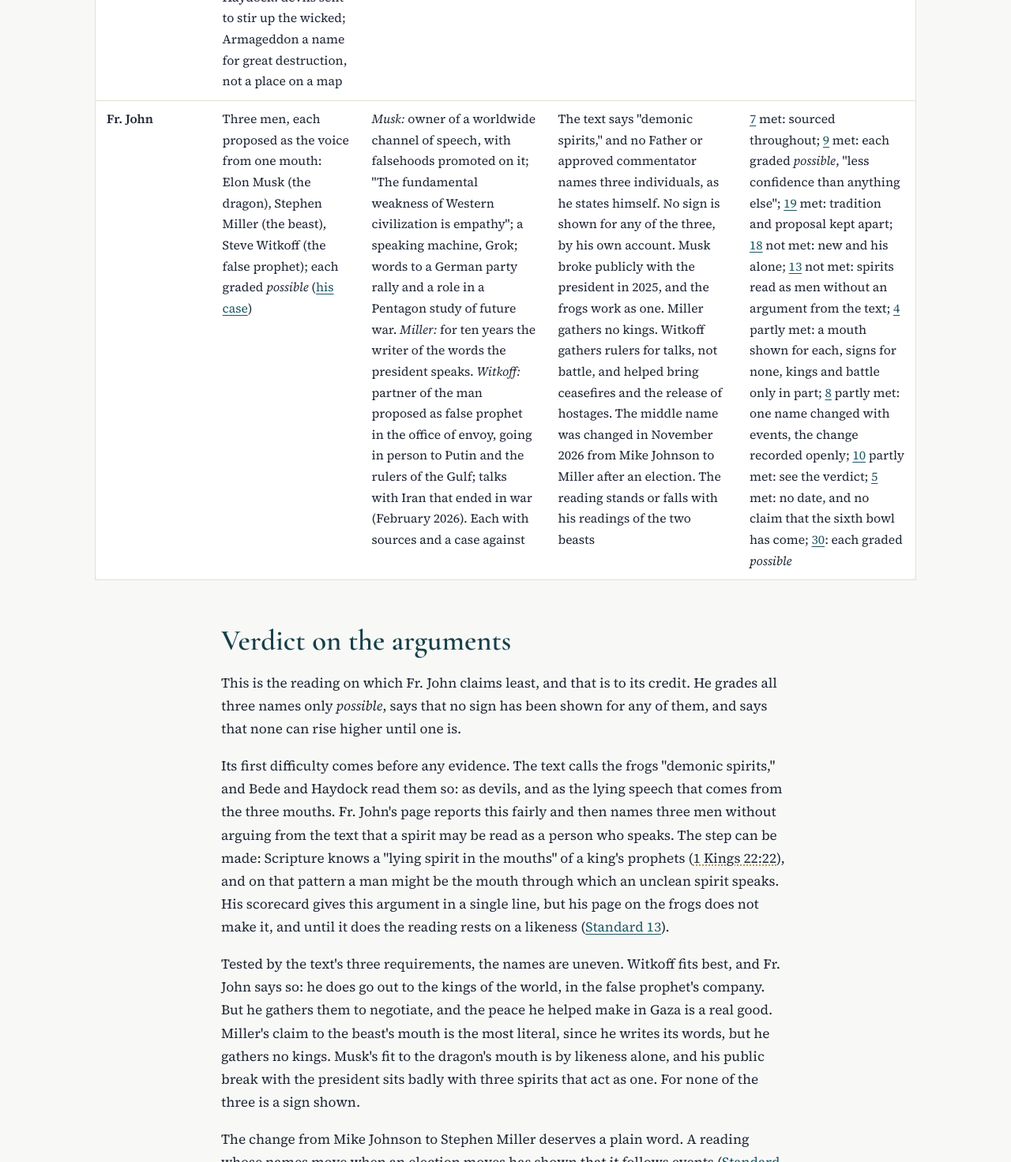
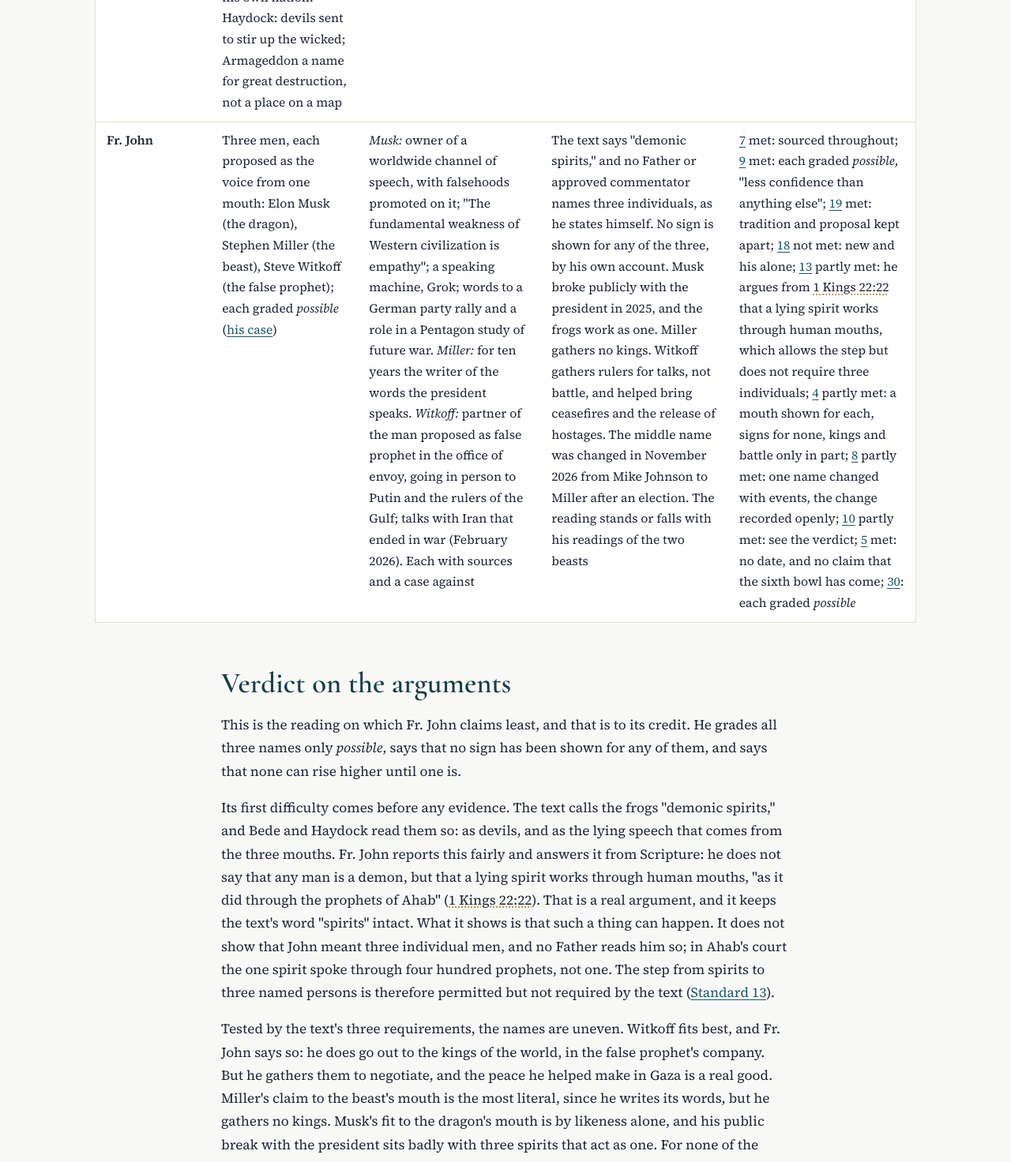
Before and after one commit to johndireen3-blip/apocalypse13, a plain HTML site: page the-three-frogs.html in a window 1280 px wide. Shown: the part 2180-3652 px from the top of the page at 79% size. Drawn offline with nearby package versions, Linux system fonts and the light colour scheme.

Commit message:
Three Frogs verdict corrected
Co-Authored-By: Claude Fable 5.2 <noreply@anthropic.com>
Claude-Session: https://claude.ai/code/session_01RUV5AvzH41ugHwbyErk5Hc

```diff
--- a/the-three-frogs.html
+++ b/the-three-frogs.html
@@ -98,14 +98,14 @@
 <td>Three men, each proposed as the voice from one mouth: Elon Musk (the dragon), Stephen Miller (the beast), Steve Witkoff (the false prophet); each graded <em>possible</em> (<a href="https://apocalypse12.org/the-three-frogs" target="_blank" rel="noopener">his case</a>)</td>
 <td><em>Musk:</em> owner of a worldwide channel of speech, with falsehoods promoted on it; "The fundamental weakness of Western civilization is empathy"; a speaking machine, Grok; words to a German party rally and a role in a Pentagon study of future war. <em>Miller:</em> for ten years the writer of the words the president speaks. <em>Witkoff:</em> partner of the man proposed as false prophet in the office of envoy, going in person to Putin and the rulers of the Gulf; talks with Iran that ended in war (February 2026). Each with sources and a case against</td>
 <td>The text says "demonic spirits," and no Father or approved commentator names three individuals, as he states himself. No sign is shown for any of the three, by his own account. Musk broke publicly with the president in 2025, and the frogs work as one. Miller gathers no kings. Witkoff gathers rulers for talks, not battle, and helped bring ceasefires and the release of hostages. The middle name was changed in November 2026 from Mike Johnson to Miller after an election. The reading stands or falls with his readings of the two beasts</td>
-<td><a href="/the-standards#s7" target="_blank" rel="noopener">7</a> met: sourced throughout; <a href="/the-standards#s9" target="_blank" rel="noopener">9</a> met: each graded <em>possible</em>, "less confidence than anything else"; <a href="/the-standards#s19" target="_blank" rel="noopener">19</a> met: tradition and proposal kept apart; <a href="/the-standards#s18" target="_blank" rel="noopener">18</a> not met: new and his alone; <a href="/the-standards#s13" target="_blank" rel="noopener">13</a> not met: spirits read as men without an argument from the text; <a href="/the-standards#s4" target="_blank" rel="noopener">4</a> partly met: a mouth shown for each, signs for none, kings and battle only in part; <a href="/the-standards#s8" target="_blank" rel="noopener">8</a> partly met: one name changed with events, the change recorded openly; <a href="/the-standards#s10" target="_blank" rel="noopener">10</a> partly met: see the verdict; <a href="/the-standards#s5" target="_blank" rel="noopener">5</a> met: no date, and no claim that the sixth bowl has come; <a href="/the-standards#s30" target="_blank" rel="noopener">30</a>: each graded <em>possible</em></td>
+<td><a href="/the-standards#s7" target="_blank" rel="noopener">7</a> met: sourced throughout; <a href="/the-standards#s9" target="_blank" rel="noopener">9</a> met: each graded <em>possible</em>, "less confidence than anything else"; <a href="/the-standards#s19" target="_blank" rel="noopener">19</a> met: tradition and proposal kept apart; <a href="/the-standards#s18" target="_blank" rel="noopener">18</a> not met: new and his alone; <a href="/the-standards#s13" target="_blank" rel="noopener">13</a> partly met: he argues from <a class="sref" href="https://bible.usccb.org/bible/1kings/22" target="_blank" rel="noopener">1 Kings 22:22</a> that a lying spirit works through human mouths, which allows the step but does not require three individuals; <a href="/the-standards#s4" target="_blank" rel="noopener">4</a> partly met: a mouth shown for each, signs for none, kings and battle only in part; <a href="/the-standards#s8" target="_blank" rel="noopener">8</a> partly met: one name changed with events, the change recorded openly; <a href="/the-standards#s10" target="_blank" rel="noopener">10</a> partly met: see the verdict; <a href="/the-standards#s5" target="_blank" rel="noopener">5</a> met: no date, and no claim that the sixth bowl has come; <a href="/the-standards#s30" target="_blank" rel="noopener">30</a>: each graded <em>possible</em></td>
 </tr>
 </tbody>
 </table></div>
 <div class="narrow-in">
 <h2>Verdict on the arguments</h2>
 <p>This is the reading on which Fr. John claims least, and that is to its credit. He grades all three names only <em>possible</em>, says that no sign has been shown for any of them, and says that none can rise higher until one is.</p>
-<p>Its first difficulty comes before any evidence. The text calls the frogs "demonic spirits," and Bede and Haydock read them so: as devils, and as the lying speech that comes from the three mouths. Fr. John's page reports this fairly and then names three men without arguing from the text that a spirit may be read as a person who speaks. The step can be made: Scripture knows a "lying spirit in the mouths" of a king's prophets (<a class="sref" href="https://bible.usccb.org/bible/1kings/22" target="_blank" rel="noopener">1 Kings 22:22</a>), and on that pattern a man might be the mouth through which an unclean spirit speaks. His scorecard gives this argument in a single line, but his page on the frogs does not make it, and until it does the reading rests on a likeness (<a href="/the-standards#s13" target="_blank" rel="noopener">Standard 13</a>).</p>
+<p>Its first difficulty comes before any evidence. The text calls the frogs "demonic spirits," and Bede and Haydock read them so: as devils, and as the lying speech that comes from the three mouths. Fr. John reports this fairly and answers it from Scripture: he does not say that any man is a demon, but that a lying spirit works through human mouths, "as it did through the prophets of Ahab" (<a class="sref" href="https://bible.usccb.org/bible/1kings/22" target="_blank" rel="noopener">1 Kings 22:22</a>). That is a real argument, and it keeps the text's word "spirits" intact. What it shows is that such a thing can happen. It does not show that John meant three individual men, and no Father reads him so; in Ahab's court the one spirit spoke through four hundred prophets, not one. The step from spirits to three named persons is therefore permitted but not required by the text (<a href="/the-standards#s13" target="_blank" rel="noopener">Standard 13</a>).</p>
 <p>Tested by the text's three requirements, the names are uneven. Witkoff fits best, and Fr. John says so: he does go out to the kings of the world, in the false prophet's company. But he gathers them to negotiate, and the peace he helped make in Gaza is a real good. Miller's claim to the beast's mouth is the most literal, since he writes its words, but he gathers no kings. Musk's fit to the dragon's mouth is by likeness alone, and his public break with the president sits badly with three spirits that act as one. For none of the three is a sign shown.</p>
 <p>The change from Mike Johnson to Stephen Miller deserves a plain word. A reading whose names move when an election moves has shown that it follows events (<a href="/the-standards#s8" target="_blank" rel="noopener">Standard 8</a>). It counts for Fr. John that he recorded the change and his reasons in public, on his page and on Submitted for Review. It counts against the method that the first name was offered at all on grounds an election could remove.</p>
 <p>On justice to persons: to say that a named man speaks for the mouth of the dragon is the gravest thing said on any of these sites, and Fr. John's page calls it that. The page weighs words and deeds, judges no soul, gives each man's defense, and invites hostility toward no one. Those safeguards are real. They do not remove the weight of the charge, and a grade of <em>possible</em> is the most that so grave a proposal, on this evidence, can bear (<a href="/the-standards#s10" target="_blank" rel="noopener">Standard 10</a>).</p>
```
